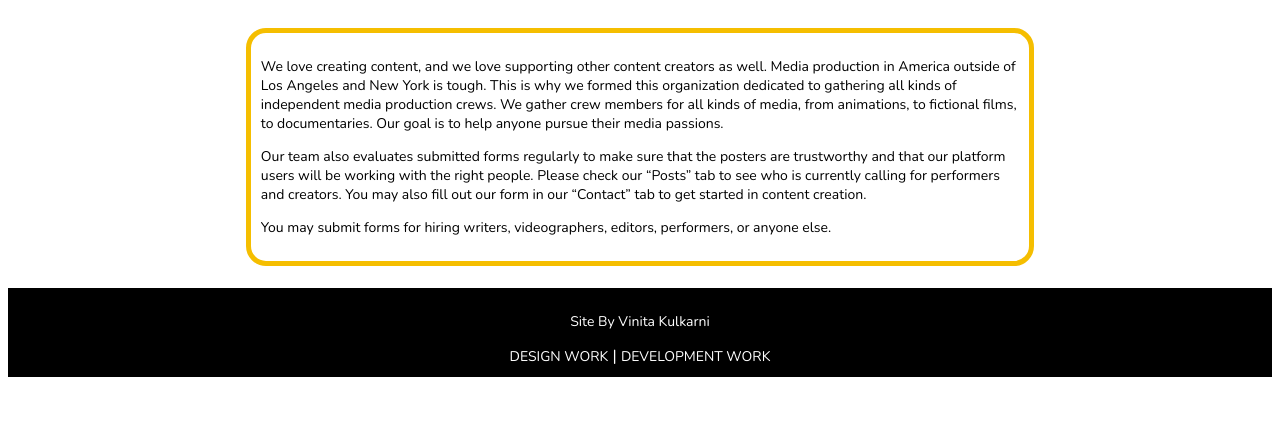
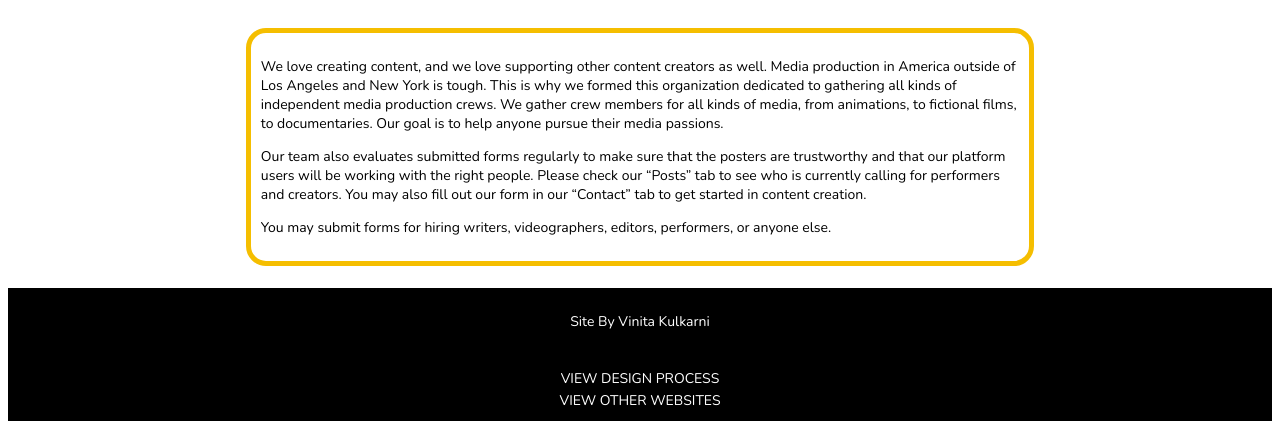
Before and after one commit to VinitaKWorks/makecontent, a plain HTML site: page about.html in a window 1280 px wide. Shown: the part 573-994 px from the top of the page. Before the commit the page ends 950 px from the top, so only its background shows below. Drawn offline with nearby package versions, Linux system fonts and the light colour scheme.

Commit message:
Updated Repo

```diff
--- a/about.html
+++ b/about.html
@@ -37,8 +37,10 @@
     <br>
     <div class="footer">
     <p>Site By Vinita Kulkarni</p>
-    <a href="https://vinkul642.wixsite.com/myportfolio">DESIGN WORK</a> |
-    <a href="https://vinitak-portfolio.glitch.me/">DEVELOPMENT WORK</a>
+    <br>
+    <a href="https://vinkul642.wixsite.com/myportfolio">VIEW DESIGN PROCESS</a>
+    <br>
+    <a href="https://vinitak-portfolio.glitch.me/">VIEW OTHER WEBSITES</a>
     </div>
   </body>
 </html>
```
Also changed, not shown: contact.html (+4 -2 lines), index.html (+4 -2 lines), posts.html (+4 -2 lines).
